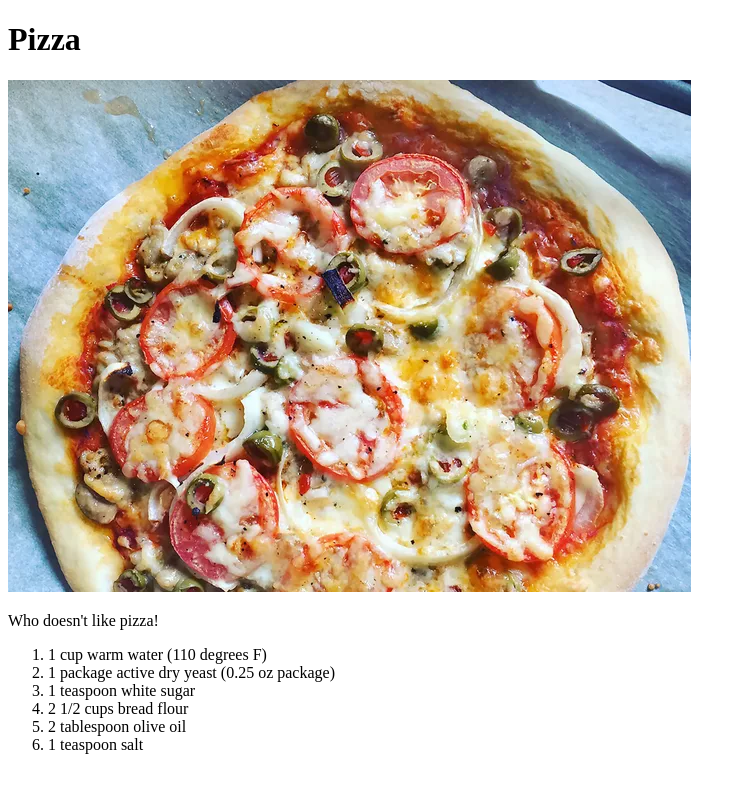
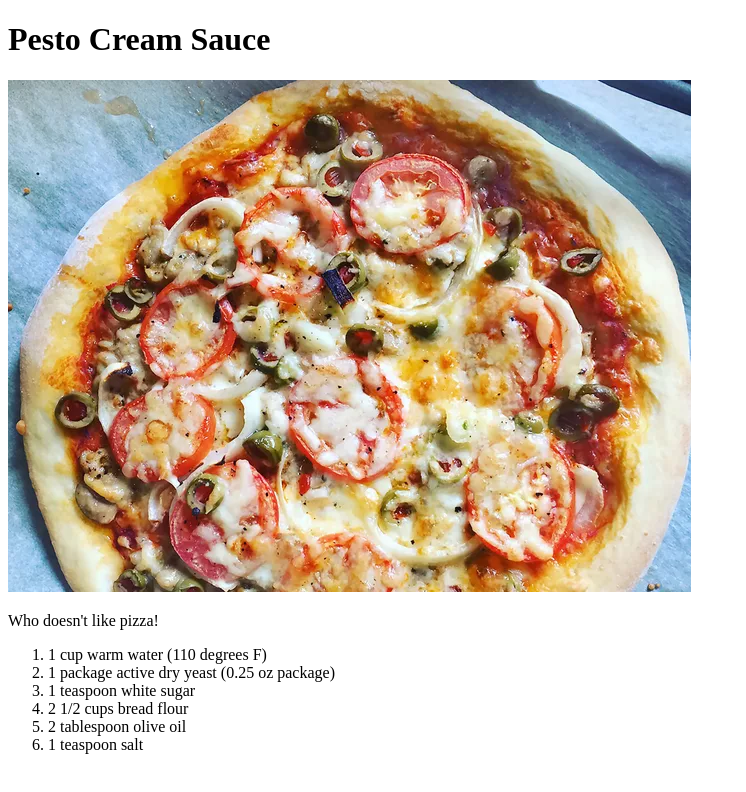
Before and after one commit to stephen13579/odin-recipes, a plain HTML site: page recipes/pizza.html in a window 1280 px wide. Shown: the whole page, without its empty margins (0-746 px from the left). Drawn offline with Linux system fonts and the light colour scheme.

Commit message:
Initial commit of basic odin html project

```diff
--- a/recipes/pizza.html
+++ b/recipes/pizza.html
@@ -5,7 +5,7 @@
         <title>Odin Recipes - Pizza</title>
     </head>
     <body>
-        <h1>Pizza</h1>
+        <h1>Pesto Cream Sauce</h1>
         <img src="../images/pizza.jpg" alt="Image of homemade pizza">
         <p>
             Who doesn't like pizza!
```
